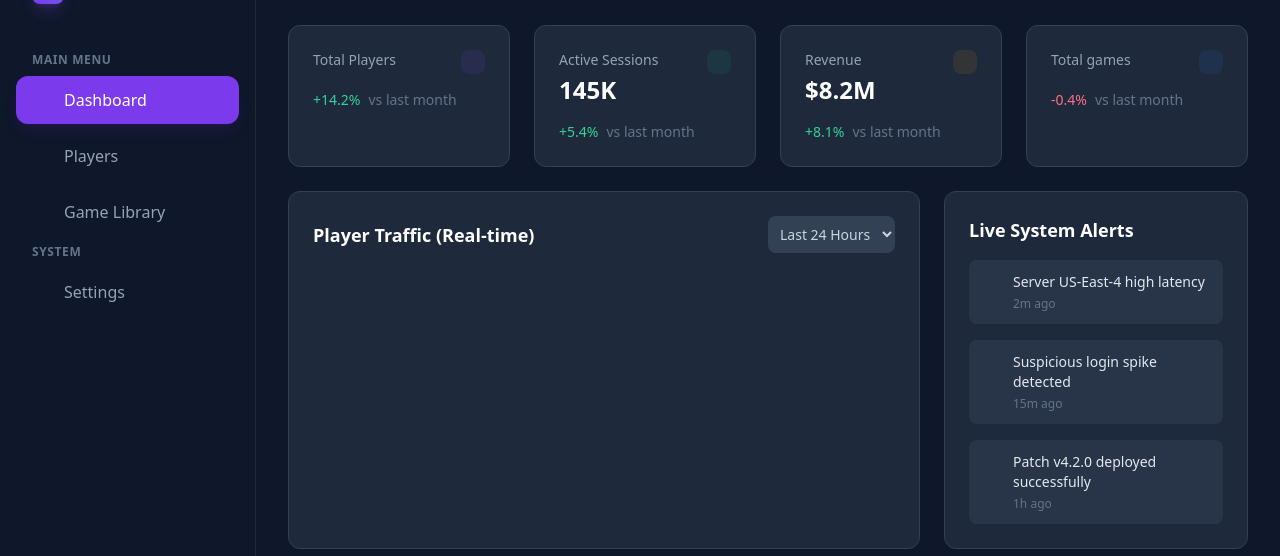
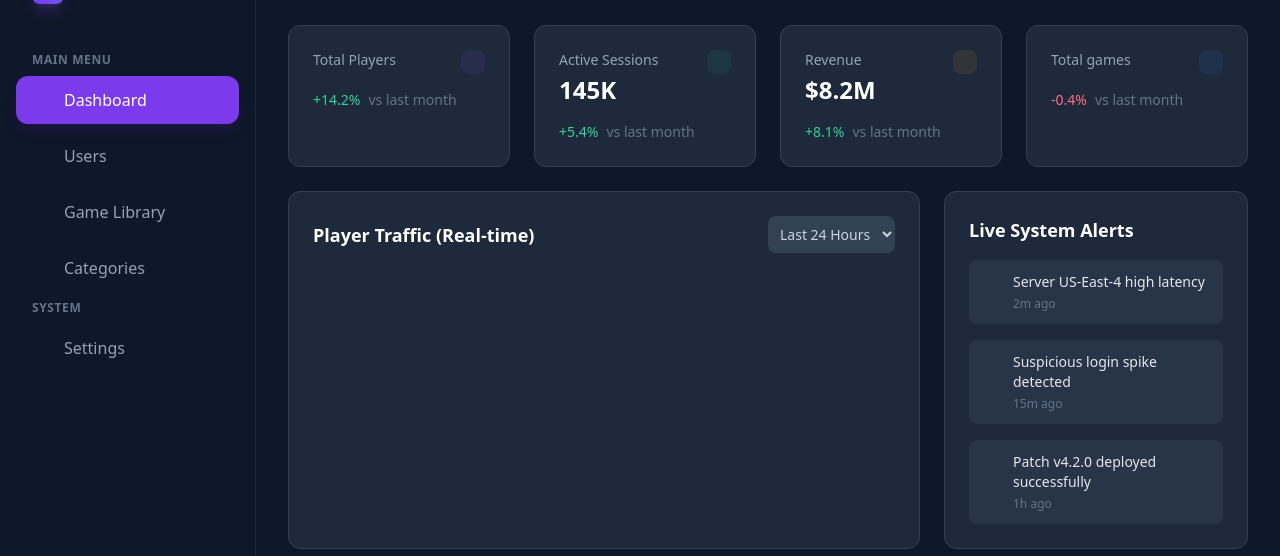
Before and after one commit to yash-gupta-dev/gamingcenter-new, a Node server app: template views/admin/dashboard.ejs in a window 1280 px wide. Shown: the part 68-624 px from the top of the page. Run offline with Node 20, Linux system fonts and the light colour scheme; the template is opened without the code that fills it, so the values that code supplies are empty; some libraries are stand-ins or nearby versions.

Commit message:
setup categories model

```diff
--- a/models/index.ts
+++ b/models/index.ts
@@ -6,6 +6,7 @@ import UserAuthModel from './userAuth';
 import RefreshTokenModel from './refreshToken';
 import ForgetPasswordModel from './forgetPassword';
 import GameModal from './Game';
+import CategoryModal from './category';
 import OtpModel from './otp';
 import NotificationModel from './notification';
 import AdminModel from './admin';
@@ -31,6 +32,7 @@ db.UserAuth = UserAuthModel(sequelize);
 db.RefreshToken = RefreshTokenModel(sequelize);
 db.ForgetPassword = ForgetPasswordModel(sequelize);
 db.Game = GameModal(sequelize);
+db.Category = CategoryModal(sequelize);
 db.Notification = NotificationModel(sequelize);
 db.Otp = OtpModel(sequelize);
 db.Admin = AdminModel(sequelize);
--- a/routes/admin.router.ts
+++ b/routes/admin.router.ts
@@ -8,6 +8,7 @@ const adminRouter = express.Router();
 adminRouter.get("/login", asyncHandler(adminController.showLogin));
 adminRouter.post("/login", asyncHandler(adminController.login));
 adminRouter.get("/dashboard", verifyAdmin ,asyncHandler(adminController.showDashboard));
+adminRouter.get("/categories", verifyAdmin ,asyncHandler(adminController.showCategories));
 
 export {
     adminRouter
--- a/views/partials/sidebar.ejs
+++ b/views/partials/sidebar.ejs
@@ -22,26 +22,33 @@
                 <div class="text-xs font-semibold text-slate-500 uppercase tracking-wider px-4 mb-2 mt-2">Main Menu
                 </div>
 
-                <button onclick="switchTab('dashboard')"
+                <a href="/admin/dashboard"
                     class="nav-item w-full flex items-center space-x-3 px-4 py-3 rounded-xl transition-all duration-200 bg-violet-600 text-white shadow-lg shadow-violet-900/20"
                     data-target="dashboard">
                     <i data-lucide="layout-dashboard" class="w-5 h-5"></i>
                     <span class="font-medium">Dashboard</span>
-                </button>
+                </a>
 
-                <button onclick="switchTab('users')"
+                <a href="/admin/users"
                     class="nav-item w-full flex items-center space-x-3 px-4 py-3 rounded-xl transition-all duration-200 text-slate-400 hover:bg-slate-800 hover:text-white"
                     data-target="users">
                     <i data-lucide="users" class="w-5 h-5"></i>
-                    <span class="font-medium">Players</span>
-                </button>
+                    <span class="font-medium">Users</span>
+                </a>
 
-                <button onclick="switchTab('games')"
+                <a href="/admin/games"
                     class="nav-item w-full flex items-center space-x-3 px-4 py-3 rounded-xl transition-all duration-200 text-slate-400 hover:bg-slate-800 hover:text-white"
                     data-target="games">
                     <i data-lucide="gamepad-2" class="w-5 h-5"></i>
                     <span class="font-medium">Game Library</span>
-                </button>
+                </a>
+
+                <a href="/admin/categories"
+                    class="nav-item w-full flex items-center space-x-3 px-4 py-3 rounded-xl transition-all duration-200 text-slate-400 hover:bg-slate-800 hover:text-white"
+                    data-target="games">
+                    <i data-lucide="gamepad-2" class="w-5 h-5"></i>
+                    <span class="font-medium">Categories</span>
+                </a>
 
                 <div class="text-xs font-semibold text-slate-500 uppercase tracking-wider px-4 mb-2 mt-8">System</div>
                 <button onclick="switchTab('settings')"
```
Also changed, not shown: controllers/admin.controller.ts (+9 -1 lines), models/category.ts (+28 -0 lines), views/admin/categories.ejs (added, +11 -0 lines).
